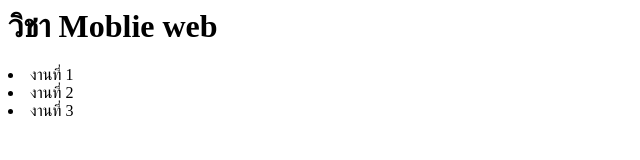
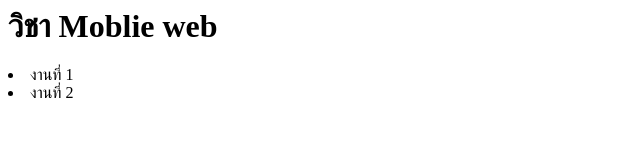
Before and after one commit to suthinanll/mobilewebkub, a plain HTML site: page index.html in a window 1280 px wide. Shown: the full height of the page, 0-640 px from the left. Drawn offline with Linux system fonts and the light colour scheme.

Commit message:
Update index.html

```diff
--- a/index.html
+++ b/index.html
@@ -5,6 +5,6 @@
         </header>
         <li>งานที่ 1</li>
         <li>งานที่ 2</li>
-        <li>งานที่ 3</li>
+
     </body>
 </html>
```
